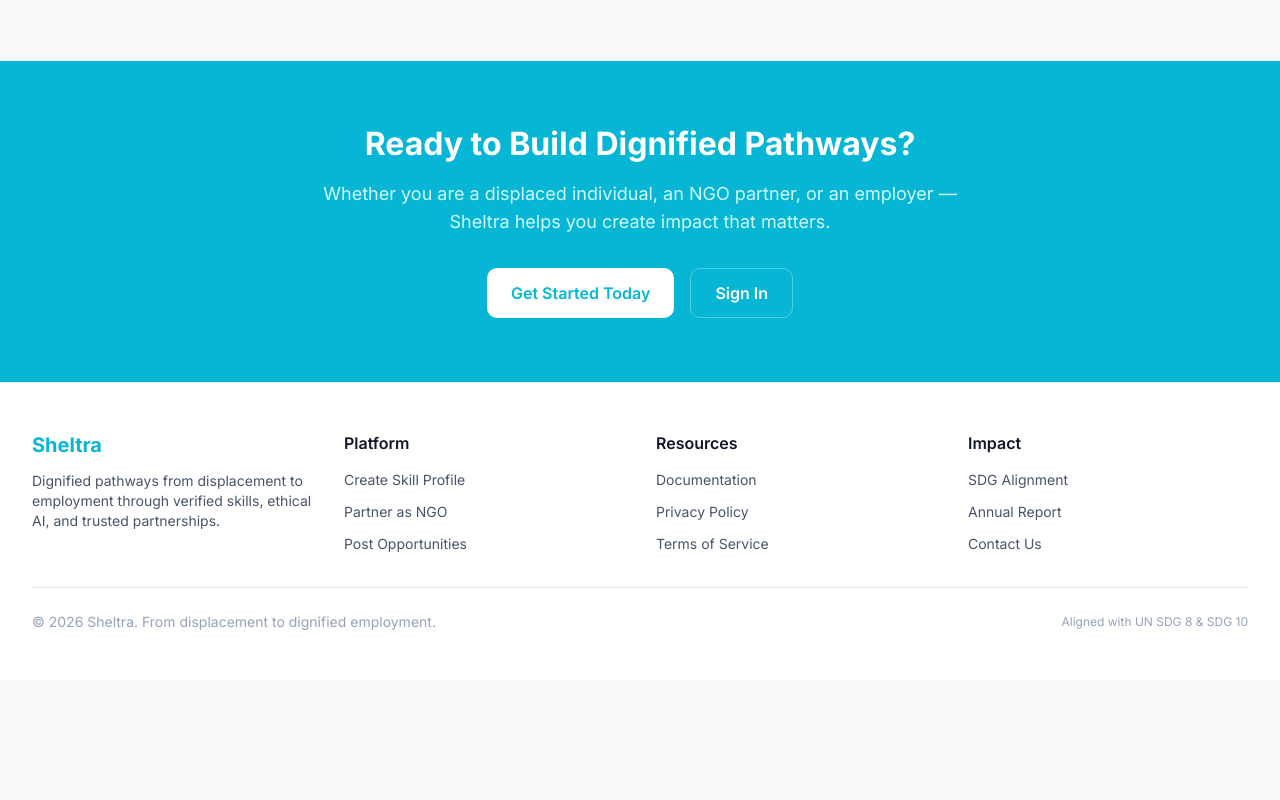
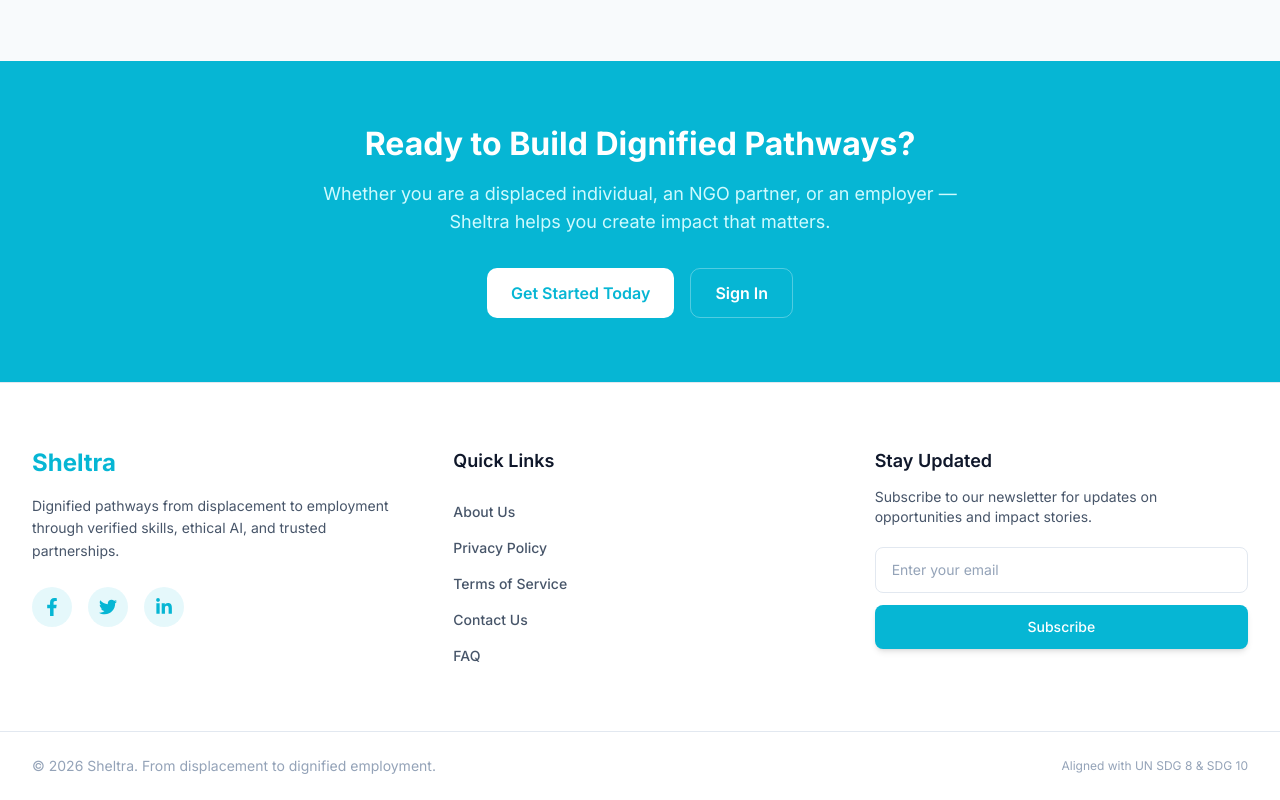
Before and after one commit to md-sazid9089/sheltra_client_side, a React (Vite) app in the folder client/: page / in a window 1280 px wide. Shown: the part 4611-5411 px from the top of the page. Before the commit the page ends 5291 px from the top, so only its background shows below. Built offline with nearby package versions, Linux system fonts and the light colour scheme; no server answers.

Commit message:
feat: Enhance footer layout with newsletter subscription and social media links

```diff
--- a/client/src/components/layout/Footer.jsx
+++ b/client/src/components/layout/Footer.jsx
@@ -1,53 +1,200 @@
 import { Link } from 'react-router-dom';
+import { useState } from 'react';
+import { FaFacebookF, FaTwitter, FaLinkedinIn, FaCheckCircle } from 'react-icons/fa';
 
 export function Footer() {
+  const [email, setEmail] = useState('');
+  const [subscriptionStatus, setSubscriptionStatus] = useState(null); // 'success', 'error', or null
+  const [errorMessage, setErrorMessage] = useState('');
+
+  const validateEmail = (email) => {
+    const emailRegex = /^[^\s@]+@[^\s@]+\.[^\s@]+$/;
+    return emailRegex.test(email);
+  };
+
+  const handleSubscribe = (e) => {
+    e.preventDefault();
+
+    if (!email.trim()) {
+      setErrorMessage('Please enter your email address.');
+      setSubscriptionStatus('error');
+      return;
+    }
+
+    if (!validateEmail(email)) {
+      setErrorMessage('Please enter a valid email address.');
+      setSubscriptionStatus('error');
+      return;
+    }
+
+    // Success state
+    setSubscriptionStatus('success');
+    setErrorMessage('');
+    setEmail('');
+
+    // Auto-clear success message after 5 seconds
+    setTimeout(() => {
+      setSubscriptionStatus(null);
+    }, 5000);
+  };
+
   return (
     <footer className="bg-white dark:bg-surface-darkCard border-t border-border-light dark:border-border-dark">
-      <div className="max-w-7xl mx-auto px-4 sm:px-6 lg:px-8 py-12">
-        <div className="grid grid-cols-1 md:grid-cols-4 gap-8">
-          {/* Brand */}
-          <div className="col-span-1 md:col-span-1">
-            <Link to="/" className="font-bold text-xl text-brand-primary">
+      {/* Main Footer Content */}
+      <div className="max-w-7xl mx-auto px-4 sm:px-6 lg:px-8 py-16">
+        <div className="grid grid-cols-1 md:grid-cols-3 gap-12">
+          {/* Column 1: Brand & Mission */}
+          <div className="flex flex-col justify-start">
+            <Link to="/" className="font-bold text-2xl text-brand-primary mb-4 inline-block w-fit">
               Sheltra
             </Link>
-            <p className="mt-3 text-sm text-text-secondary dark:text-text-darkSecondary">
+            <p className="text-sm text-text-secondary dark:text-text-darkSecondary leading-relaxed mb-6">
               Dignified pathways from displacement to employment through verified skills, ethical AI, and trusted partnerships.
             </p>
+
+            {/* Social Media Icons */}
+            <div className="flex gap-4 items-center">
+              <a
+                href="#"
+                aria-label="Facebook"
+                className="w-10 h-10 rounded-full bg-brand-primary/10 dark:bg-brand-primary/20 flex items-center justify-center text-brand-primary hover:bg-brand-primary/20 dark:hover:bg-brand-primary/30 transition-colors"
+              >
+                <FaFacebookF size={18} />
+              </a>
+              <a
+                href="#"
+                aria-label="Twitter"
+                className="w-10 h-10 rounded-full bg-brand-primary/10 dark:bg-brand-primary/20 flex items-center justify-center text-brand-primary hover:bg-brand-primary/20 dark:hover:bg-brand-primary/30 transition-colors"
+              >
+                <FaTwitter size={18} />
+              </a>
+              <a
+                href="#"
+                aria-label="LinkedIn"
+                className="w-10 h-10 rounded-full bg-brand-primary/10 dark:bg-brand-primary/20 flex items-center justify-center text-brand-primary hover:bg-brand-primary/20 dark:hover:bg-brand-primary/30 transition-colors"
+              >
+                <FaLinkedinIn size={18} />
+              </a>
+            </div>
           </div>
 
-          {/* Platform */}
+          {/* Column 2: Quick Links */}
           <div>
-            <h4 className="font-semibold text-text-primary dark:text-text-darkPrimary mb-3">Platform</h4>
-            <ul className="space-y-2">
-              <li><Link to="/register" className="text-sm text-text-secondary dark:text-text-darkSecondary hover:text-brand-primary transition-colors">Create Skill Profile</Link></li>
-              <li><Link to="/register" className="text-sm text-text-secondary dark:text-text-darkSecondary hover:text-brand-primary transition-colors">Partner as NGO</Link></li>
-              <li><Link to="/register" className="text-sm text-text-secondary dark:text-text-darkSecondary hover:text-brand-primary transition-colors">Post Opportunities</Link></li>
+            <h4 className="font-semibold text-lg text-text-primary dark:text-text-darkPrimary mb-6">
+              Quick Links
+            </h4>
+            <ul className="space-y-3">
+              <li>
+                <Link
+                  to="/about"
+                  className="text-sm text-text-secondary dark:text-text-darkSecondary hover:text-brand-primary dark:hover:text-brand-primary transition-colors font-medium"
+                >
+                  About Us
+                </Link>
+              </li>
+              <li>
+                <a
+                  href="#"
+                  className="text-sm text-text-secondary dark:text-text-darkSecondary hover:text-brand-primary dark:hover:text-brand-primary transition-colors font-medium"
+                >
+                  Privacy Policy
+                </a>
+              </li>
+              <li>
+                <a
+                  href="#"
+                  className="text-sm text-text-secondary dark:text-text-darkSecondary hover:text-brand-primary dark:hover:text-brand-primary transition-colors font-medium"
+                >
+                  Terms of Service
+                </a>
+              </li>
+              <li>
+                <a
+                  href="#"
+                  className="text-sm text-text-secondary dark:text-text-darkSecondary hover:text-brand-primary dark:hover:text-brand-primary transition-colors font-medium"
+                >
+                  Contact Us
+                </a>
+              </li>
+              <li>
+                <a
+                  href="#"
+                  className="text-sm text-text-secondary dark:text-text-darkSecondary hover:text-brand-primary dark:hover:text-brand-primary transition-colors font-medium"
+                >
+                  FAQ
+                </a>
+              </li>
             </ul>
           </div>
 
-          {/* Resources */}
-          <div>
-            <h4 className="font-semibold text-text-primary dark:text-text-darkPrimary mb-3">Resources</h4>
-            <ul className="space-y-2">
-              <li><span className="text-sm text-text-secondary dark:text-text-darkSecondary">Documentation</span></li>
-              <li><span className="text-sm text-text-secondary dark:text-text-darkSecondary">Privacy Policy</span></li>
-              <li><span className="text-sm text-text-secondary dark:text-text-darkSecondary">Terms of Service</span></li>
-            </ul>
+          {/* Column 3: Newsletter Subscription */}
+          <div className="flex flex-col">
+            <h4 className="font-semibold text-lg text-text-primary dark:text-text-darkPrimary mb-3">
+              Stay Updated
+            </h4>
+            <p className="text-sm text-text-secondary dark:text-text-darkSecondary mb-5">
+              Subscribe to our newsletter for updates on opportunities and impact stories.
+            </p>
+
+            <form onSubmit={handleSubscribe} className="flex flex-col gap-3">
+              <div className="relative">
+                <label htmlFor="newsletter-email" className="sr-only">
+                  Email address
+                </label>
+                <input
+                  id="newsletter-email"
+                  type="email"
+                  value={email}
+                  onChange={(e) => {
+                    setEmail(e.target.value);
+                    setSubscriptionStatus(null);
+                    setErrorMessage('');
+                  }}
+                  placeholder="Enter your email"
+                  aria-label="Email address for newsletter subscription"
+                  className={`w-full px-4 py-3 rounded-lg border transition-all text-sm ${subscriptionStatus === 'error'
+                      ? 'border-red-500 focus:border-red-600 focus:ring-1 focus:ring-red-500 dark:border-red-500'
+                      : 'border-border-light dark:border-border-dark focus:border-brand-primary focus:ring-1 focus:ring-brand-primary'
+                    } bg-white dark:bg-surface-darkBase text-text-primary dark:text-text-darkPrimary placeholder-text-muted dark:placeholder-text-darkMuted focus:outline-none`}
+                />
               </div>
 
-          {/* Impact */}
-          <div>
-            <h4 className="font-semibold text-text-primary dark:text-text-darkPrimary mb-3">Impact</h4>
-            <ul className="space-y-2">
-              <li><span className="text-sm text-text-secondary dark:text-text-darkSecondary">SDG Alignment</span></li>
-              <li><span className="text-sm text-text-secondary dark:text-text-darkSecondary">Annual Report</span></li>
-              <li><span className="text-sm text-text-secondary dark:text-text-darkSecondary">Contact Us</span></li>
-            </ul>
+              <button
+                type="submit"
+                aria-label="Subscribe to newsletter"
+                className="px-4 py-3 bg-brand-primary text-white rounded-lg font-medium text-sm hover:bg-brand-primary/90 active:scale-95 transition-all duration-150 ease-in-out shadow-md hover:shadow-lg focus:outline-none focus:ring-2 focus:ring-brand-primary focus:ring-offset-2 dark:focus:ring-offset-surface-darkCard"
+              >
+                Subscribe
+              </button>
+
+              {/* Success Message */}
+              {subscriptionStatus === 'success' && (
+                <div className="flex items-center gap-2 p-3 rounded-lg bg-green-50 dark:bg-green-900/20 border border-green-200 dark:border-green-800">
+                  <FaCheckCircle className="text-green-600 dark:text-green-400" size={18} />
+                  <span className="text-sm font-medium text-green-700 dark:text-green-300">
+                    Thank you for subscribing!
+                  </span>
+                </div>
+              )}
+
+              {/* Error Message */}
+              {subscriptionStatus === 'error' && (
+                <div className="p-3 rounded-lg bg-red-50 dark:bg-red-900/20 border border-red-200 dark:border-red-800">
+                  <p className="text-sm font-medium text-red-700 dark:text-red-300">
+                    {errorMessage}
+                  </p>
+                </div>
+              )}
+            </form>
+          </div>
         </div>
       </div>
 
-        <div className="mt-8 pt-6 border-t border-border-light dark:border-border-dark flex flex-col sm:flex-row items-center justify-between gap-4">
-          <p className="text-sm text-text-muted dark:text-text-darkMuted">
+      {/* Bottom Bar */}
+      <div className="border-t border-border-light dark:border-border-dark bg-surface-light dark:bg-surface-darkBase">
+        <div className="max-w-7xl mx-auto px-4 sm:px-6 lg:px-8 py-6">
+          <div className="flex flex-col sm:flex-row items-center justify-between gap-4">
+            <p className="text-sm text-text-muted dark:text-text-darkMuted text-center sm:text-left">
               © {new Date().getFullYear()} Sheltra. From displacement to dignified employment.
             </p>
             <p className="text-xs text-text-muted dark:text-text-darkMuted">
@@ -55,6 +202,7 @@ export function Footer() {
             </p>
           </div>
         </div>
+      </div>
     </footer>
   );
 }
```
Lines whose indentation alone changed are shown as unchanged.
